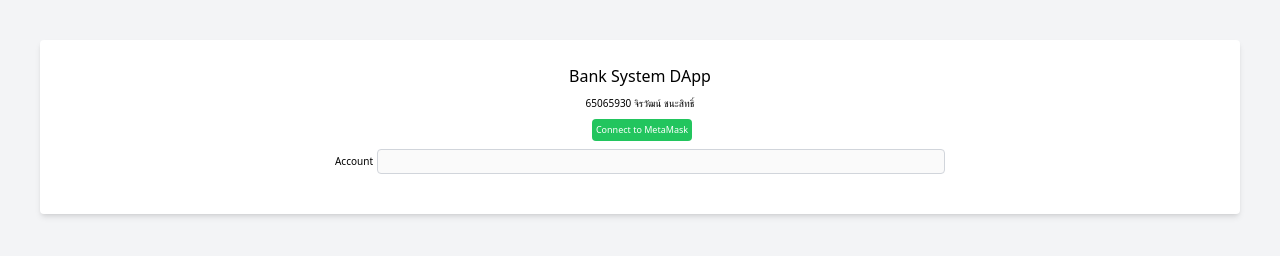
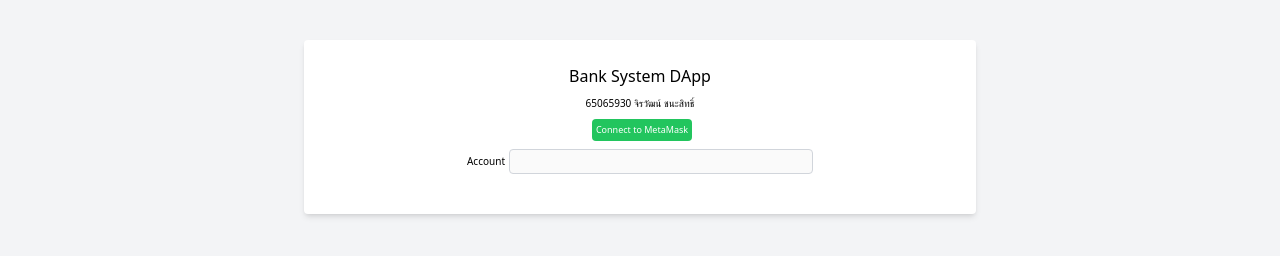
Before and after one commit to JirawatChn/bank-blockchain, a website: page index.html in a window 1280 px wide. Drawn offline with nearby package versions, Linux system fonts and the light colour scheme.

Commit message:
update layout

```diff
--- a/index.html
+++ b/index.html
@@ -6,7 +6,9 @@
     <script src="https://cdn.tailwindcss.com"></script>
   </head>
   <body class="bg-gray-100 text-center p-10">
-    <div class="bg-white shadow-md rounded px-8 pt-6 pb-8 mb-4">
+    <div
+      class="max-w-2xl mx-auto bg-white shadow-md rounded px-8 pt-6 pb-8 mb-4"
+    >
       <p class="text-base pb-2">Bank System DApp</p>
       <div class="text-[10px]">
         <p class="pb-2">65065930 จิรวัฒน์ ชนะสิทธิ์</p>
@@ -28,7 +30,10 @@
             />
           </div>
         </div>
-        <div class="flex-col flex justify-left items-center border p-4 rounded hidden" id="details">
+        <div
+          class="flex-col flex justify-left items-center border p-4 rounded hidden"
+          id="details"
+        >
           <div class="flex items-center mb-2">
             <p class="px-1">Balance</p>
             <input
@@ -75,7 +80,7 @@
               Withdraw
             </button>
           </div>
-            <p id="alert"></p>
+          <p id="alert"></p>
         </div>
       </div>
     </div>
```
